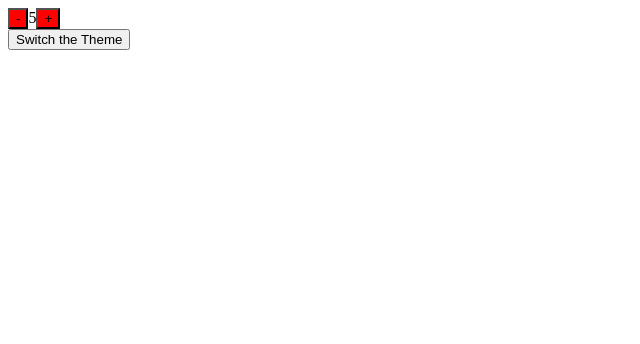
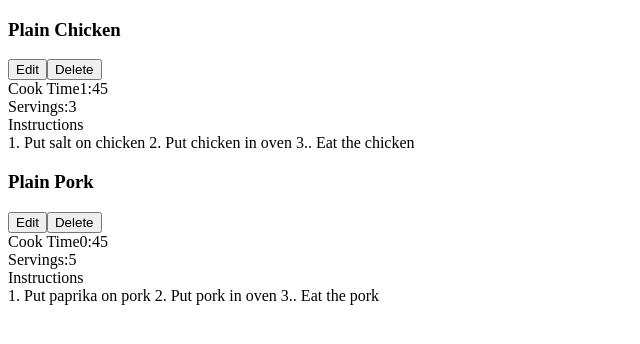
Before and after one commit to gaetanfox/react-recipe-app, a React (Create React App) app: page / in a window 1280 px wide. Shown: the top 344 px of the page, without its empty margins (0-640 px from the left). Built offline with nearby package versions, Linux system fonts and the light colour scheme.

Commit message:
Project 2 - component breakdown

```diff
--- a/src/App.js
+++ b/src/App.js
@@ -1,25 +1,27 @@
-import React, { useState } from 'react'
-// import Counter from './Counter'
-import CounterHooks from './CounterHooks'
-
-// Context || Has a provider that provides the context, and a consumer which is the thing that'll receive whatever we provide to it (really cool for themes).
-export const ThemeContext = React.createContext()
+import React from 'react'
+import RecipeList from './RecipeList'
 
 function App() {
-  const [theme, setTheme] = useState('red')
-  return (
-    // A provider always need to have "value" which takes an object, which refers to a state
-    <ThemeContext.Provider value={{ backgroundColor: theme }}>
-      <CounterHooks initialCount={5} />
-      <button
-        onClick={() =>
-          setTheme((prevTheme) => (prevTheme === 'red' ? 'blue' : 'red'))
-        }
-      >
-        Switch the Theme
-      </button>
-    </ThemeContext.Provider>
-  )
+  return <RecipeList recipes={sampleRecipes} />
 }
 
+const sampleRecipes = [
+  {
+    id: 1,
+    name: 'Plain Chicken',
+    servings: 3,
+    cookTime: '1:45',
+    instructions:
+      '1. Put salt on chicken\n2. Put chicken in oven\n3.. Eat the chicken',
+  },
+  {
+    id: 2,
+    name: 'Plain Pork',
+    servings: 5,
+    cookTime: '0:45',
+    instructions:
+      '1. Put paprika on pork\n2. Put pork in oven\n3.. Eat the pork',
+  },
+]
+
 export default App
--- a/src/CounterHooks.js
+++ /dev/null
@@ -1,26 +0,0 @@
-import React, { useState, useContext } from 'react'
-import { ThemeContext } from './App'
-
-export default function CounterHooks({ initialCount }) {
-  const [count, setCount] = useState(initialCount)
-  const theme = useContext(ThemeContext)
-  return (
-    <div>
-      <button
-        style={theme}
-        onClick={() => setCount((prevCount) => prevCount - 1)}
-      >
-        {' '}
-        -{' '}
-      </button>
-      <span>{count}</span>
-      <button
-        style={theme}
-        onClick={() => setCount((prevCount) => prevCount + 1)}
-      >
-        {' '}
-        +{' '}
-      </button>
-    </div>
-  )
-}
--- /dev/null
+++ b/src/Recipe.js
@@ -0,0 +1,31 @@
+import React from 'react'
+
+function Recipe(props) {
+  const { name, cookTime, servings, instructions } = props
+
+  return (
+    <div>
+      <div>
+        <h3>{name}</h3>
+        <div>
+          <button>Edit</button>
+          <button>Delete</button>
+        </div>
+      </div>
+      <div>
+        <span>Cook Time</span>
+        <span>{cookTime}</span>
+      </div>
+      <div>
+        <span>Servings:</span>
+        <span>{servings}</span>
+      </div>
+      <div>
+        <span>Instructions</span>
+        <div>{instructions}</div>
+      </div>
+    </div>
+  )
+}
+
+export default Recipe
--- /dev/null
+++ b/src/RecipeList.js
@@ -0,0 +1,14 @@
+import React from 'react'
+import Recipe from './Recipe'
+
+function RecipeList({ recipes }) {
+  return (
+    <div>
+      {recipes.map((recipe) => {
+        return <Recipe kep={recipe.id} {...recipe} />
+      })}
+    </div>
+  )
+}
+
+export default RecipeList
```
Also changed, not shown: src/Counter.js (deleted, +0 -29 lines), 1 other file (tests, documents, lock files or other folders).
